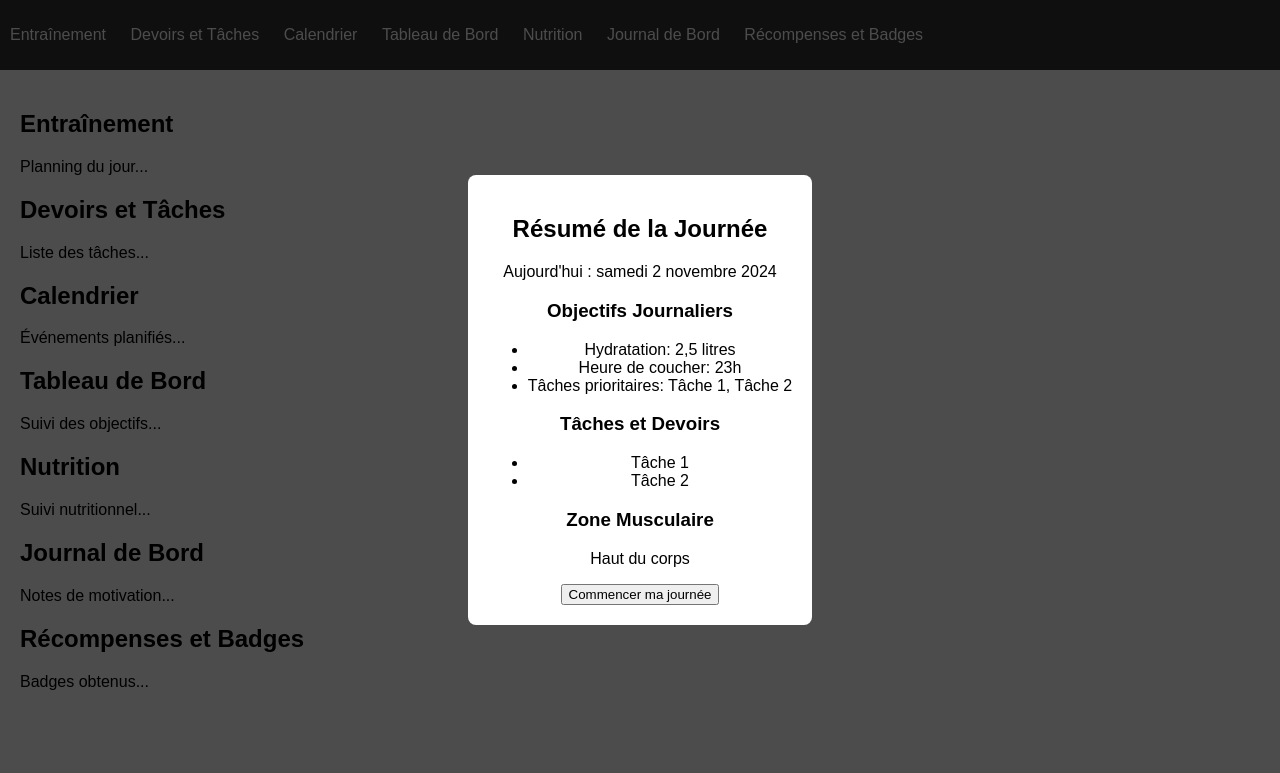
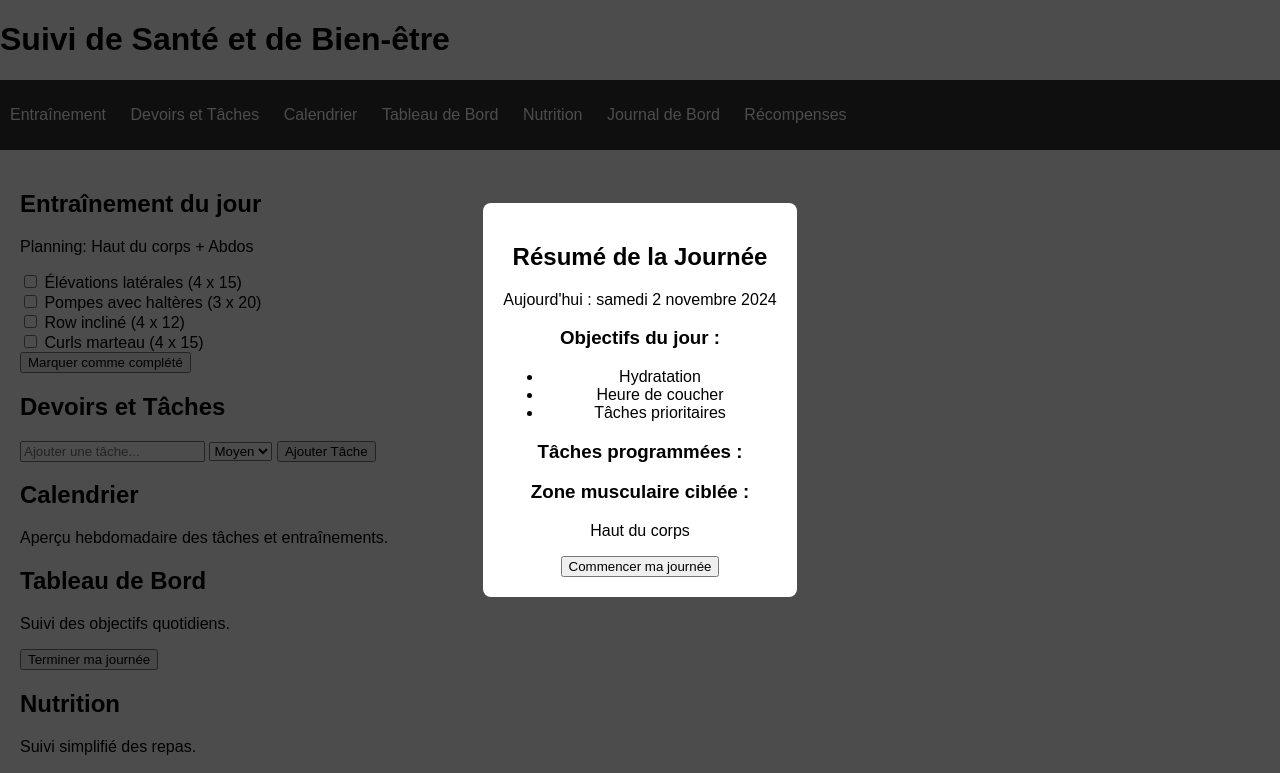
Before and after one commit to Aa-37/Orga, a plain HTML site: page index.html in a window 1280 px wide. Shown: the top 773 px of the page. Drawn offline with Linux system fonts and the light colour scheme.

Commit message:
index.html

```diff
--- a/index.html
+++ b/index.html
@@ -1,79 +1,101 @@
 <!DOCTYPE html>
 <html lang="fr">
+
 <head>
     <meta charset="UTF-8">
     <meta name="viewport" content="width=device-width, initial-scale=1.0">
-    <title>Mon Gestionnaire de Journée</title>
+    <title>Suivi de Santé et de Bien-être</title>
     <link rel="stylesheet" href="styles.css">
 </head>
+
 <body>
-    <!-- Pop-up de démarrage -->
     <div id="popup" class="popup">
         <div class="popup-content">
             <h2>Résumé de la Journée</h2>
             <p id="date"></p>
-            <h3>Objectifs Journaliers</h3>
+            <h3>Objectifs du jour :</h3>
             <ul>
-                <li>Hydratation: 2,5 litres</li>
-                <li>Heure de coucher: 23h</li>
-                <li>Tâches prioritaires: Tâche 1, Tâche 2</li>
+                <li>Hydratation</li>
+                <li>Heure de coucher</li>
+                <li>Tâches prioritaires</li>
             </ul>
-            <h3>Tâches et Devoirs</h3>
-            <ul id="today-tasks">
-                <li>Tâche 1</li>
-                <li>Tâche 2</li>
-            </ul>
-            <h3>Zone Musculaire</h3>
-            <p>Haut du corps</p>
+            <h3>Tâches programmées :</h3>
+            <ul id="tasksToday"></ul>
+            <h3>Zone musculaire ciblée :</h3>
+            <p id="muscleArea">Haut du corps</p>
             <button id="startButton">Commencer ma journée</button>
         </div>
     </div>
 
-    <!-- Navigation -->
-    <nav>
-        <ul>
-            <li><a href="#entrainement">Entraînement</a></li>
-            <li><a href="#devoirs">Devoirs et Tâches</a></li>
-            <li><a href="#calendrier">Calendrier</a></li>
-            <li><a href="#tableau-bord">Tableau de Bord</a></li>
-            <li><a href="#nutrition">Nutrition</a></li>
-            <li><a href="#journal">Journal de Bord</a></li>
-            <li><a href="#recompenses">Récompenses et Badges</a></li>
-        </ul>
-    </nav>
+    <header>
+        <h1>Suivi de Santé et de Bien-être</h1>
+        <nav>
+            <ul>
+                <li onclick="openTab('entrainement')">Entraînement</li>
+                <li onclick="openTab('devoirs')">Devoirs et Tâches</li>
+                <li onclick="openTab('calendrier')">Calendrier</li>
+                <li onclick="openTab('tableau')">Tableau de Bord</li>
+                <li onclick="openTab('nutrition')">Nutrition</li>
+                <li onclick="openTab('bienetre')">Journal de Bord</li>
+                <li onclick="openTab('recompenses')">Récompenses</li>
+            </ul>
+        </nav>
+    </header>
 
-    <!-- Contenu Principal -->
     <main>
-        <section id="entrainement">
-            <h2>Entraînement</h2>
-            <p>Planning du jour...</p>
-        </section>
-        <section id="devoirs">
+        <div id="entrainement" class="tab-content">
+            <h2>Entraînement du jour</h2>
+            <p>Planning: Haut du corps + Abdos</p>
+            <input type="checkbox" id="ex1"> Élévations latérales (4 x 15)<br>
+            <input type="checkbox" id="ex2"> Pompes avec haltères (3 x 20)<br>
+            <input type="checkbox" id="ex3"> Row incliné (4 x 12)<br>
+            <input type="checkbox" id="ex4"> Curls marteau (4 x 15)<br>
+            <button id="completeTraining">Marquer comme complété</button>
+        </div>
+
+        <div id="devoirs" class="tab-content">
             <h2>Devoirs et Tâches</h2>
-            <p>Liste des tâches...</p>
-        </section>
-        <section id="calendrier">
+            <input type="text" id="taskTitle" placeholder="Ajouter une tâche...">
+            <select id="taskPriority">
+                <option value="Moyen">Moyen</option>
+                <option value="Urgent">Urgent</option>
+            </select>
+            <button id="addTaskButton">Ajouter Tâche</button>
+            <ul id="taskList"></ul>
+        </div>
+
+        <div id="calendrier" class="tab-content">
             <h2>Calendrier</h2>
-            <p>Événements planifiés...</p>
-        </section>
-        <section id="tableau-bord">
+            <p>Aperçu hebdomadaire des tâches et entraînements.</p>
+        </div>
+
+        <div id="tableau" class="tab-content">
             <h2>Tableau de Bord</h2>
-            <p>Suivi des objectifs...</p>
-        </section>
-        <section id="nutrition">
+            <p>Suivi des objectifs quotidiens.</p>
+            <button id="finishDay">Terminer ma journée</button>
+        </div>
+
+        <div id="nutrition" class="tab-content">
             <h2>Nutrition</h2>
-            <p>Suivi nutritionnel...</p>
-        </section>
-        <section id="journal">
+            <p>Suivi simplifié des repas.</p>
+        </div>
+
+        <div id="bienetre" class="tab-content">
             <h2>Journal de Bord</h2>
-            <p>Notes de motivation...</p>
-        </section>
-        <section id="recompenses">
+            <p>Notes sur le bien-être et la récupération.</p>
+        </div>
+
+        <div id="recompenses" class="tab-content">
             <h2>Récompenses et Badges</h2>
-            <p>Badges obtenus...</p>
-        </section>
+            <p>Suivi de vos récompenses et badges.</p>
+        </div>
     </main>
+
+    <footer>
+        <p>&copy; 2024 Suivi de Santé et de Bien-être</p>
+    </footer>
 
     <script src="script.js"></script>
 </body>
+
 </html>
```
